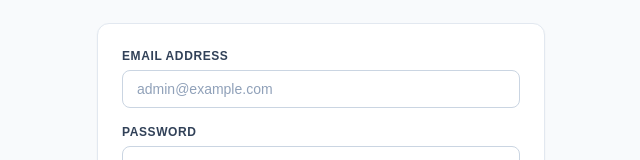
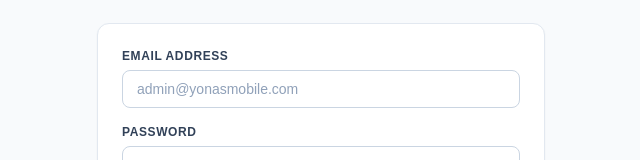
Before and after one commit to BitanyYa/YM-Inventory, a Next.js app in the folder frontend/: page /login in a window 1280 px wide. Shown: the part 302-462 px from the top of the page, without its empty margins (319-959 px from the left). Built offline with nearby package versions, Linux system fonts and the light colour scheme; no server answers.

Commit message:
feat: implement login page with authentication form and validation logic

```diff
--- a/frontend/app/login/page.tsx
+++ b/frontend/app/login/page.tsx
@@ -82,7 +82,7 @@
             <Input
               label="Email Address"
               type="email"
-              placeholder="admin@example.com"
+              placeholder="admin@yonasmobile.com"
               value={email}
               onChange={(e) => setEmail(e.target.value)}
               autoComplete="email"
```
